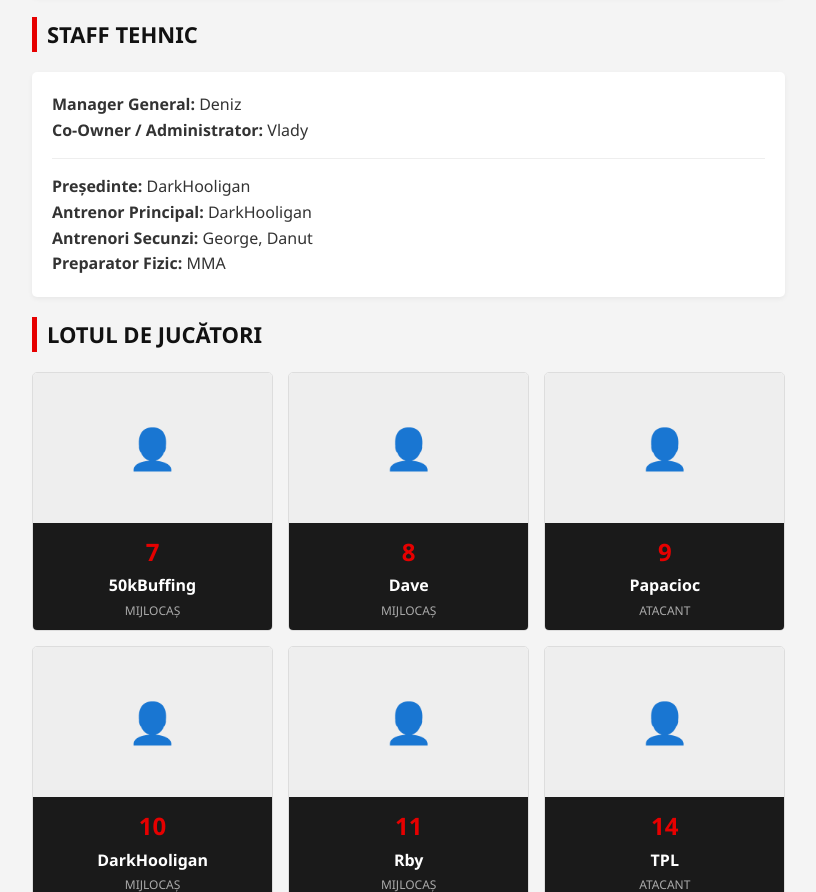
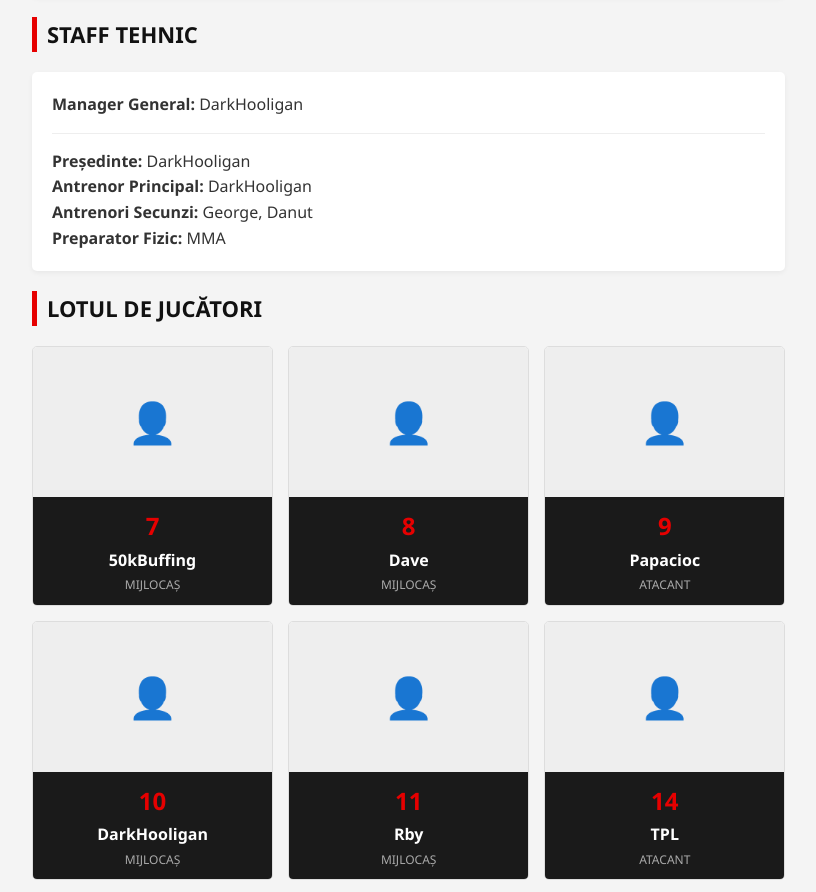
Before and after one commit to darkhooligannnnnn/csm-resita-roblox, a plain HTML site: page index.html in a window 1280 px wide. Shown: the part 1336-2228 px from the top of the page, without its empty margins (28-844 px from the left). Drawn offline with Linux system fonts and the light colour scheme.

Commit message:
Update index.html

```diff
--- a/index.html
+++ b/index.html
@@ -95,8 +95,7 @@
             <section id="staff">
                 <h2 class="section-title">Staff Tehnic</h2>
                 <div class="card">
-                    <p><strong>Manager General:</strong> Deniz</p>
-                    <p><strong>Co-Owner / Administrator:</strong> Vlady</p>
+                    <p><strong>Manager General:</strong> DarkHooligan</p>
                     <hr style="margin: 15px 0; border: 0; border-top: 1px solid #eee;">
                     <p><strong>Președinte:</strong> DarkHooligan</p>
                     <p><strong>Antrenor Principal:</strong> DarkHooligan</p>
```
